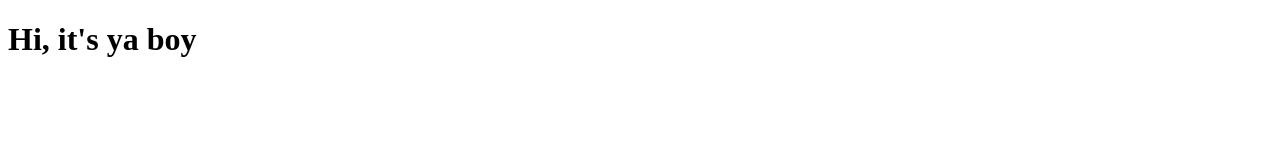
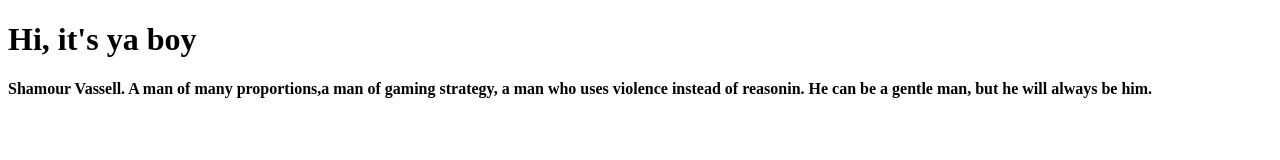
Before and after one commit to ShamourV/ShamourV.github.io, a plain HTML site: page index.html in a window 1280 px wide. Drawn offline with Linux system fonts and the light colour scheme.

Commit message:
He is HIM.

```diff
--- a/index.html
+++ b/index.html
@@ -1,12 +1,14 @@
 <!DOCTYPE html>
 <html lang="en">
 <head>
-    <meta charset="UTF-8">
+
     <meta http-equiv="X-UA-Compatible" content="IE=edge">
     <meta name="viewport" content="width=device-width, initial-scale=1.0">
     <title>Shamour Vassell</title>
 </head>
 <body>
     <h1>Hi, it's ya boy</h1>
+    <p><b>Shamour Vassell. A man of many proportions,a man of gaming strategy, a man who uses violence instead of reasonin. He can be a gentle man, but he will always be him.</b></p>
+
 </body>
 </html>
```
